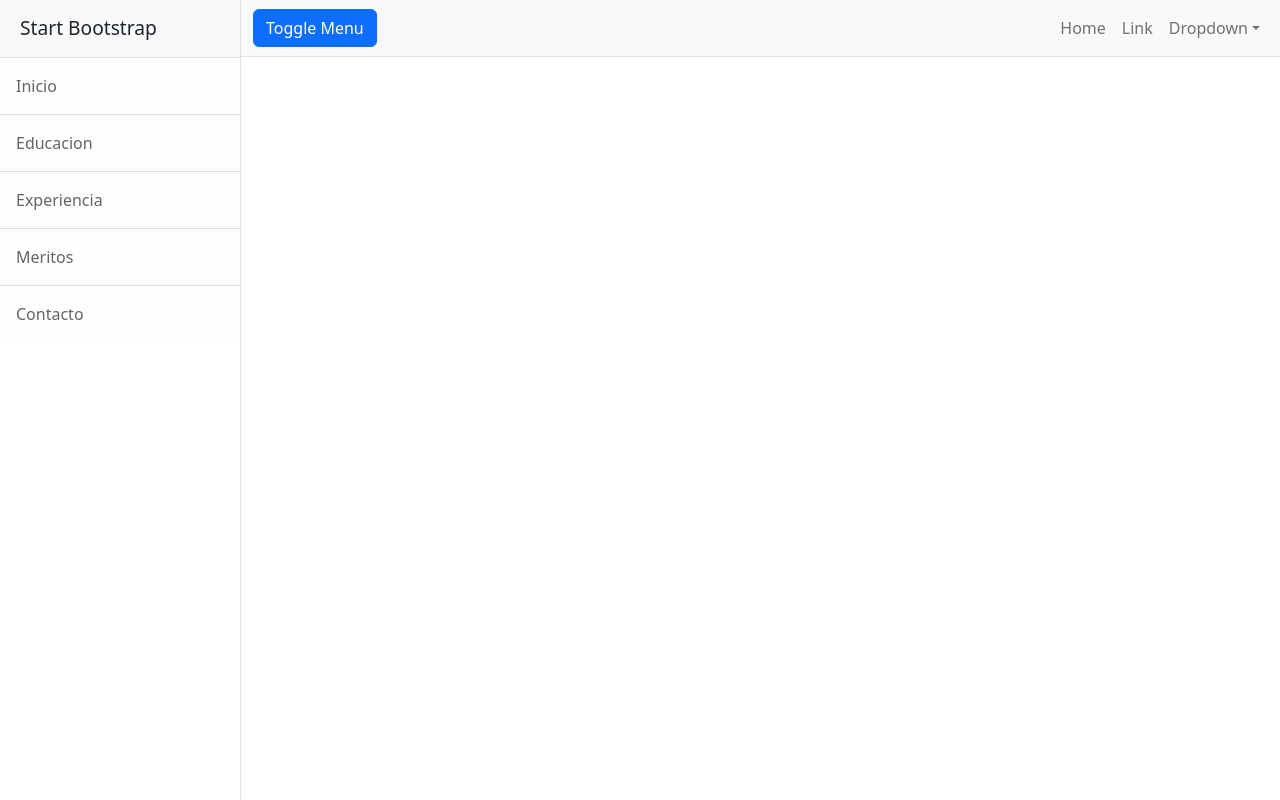
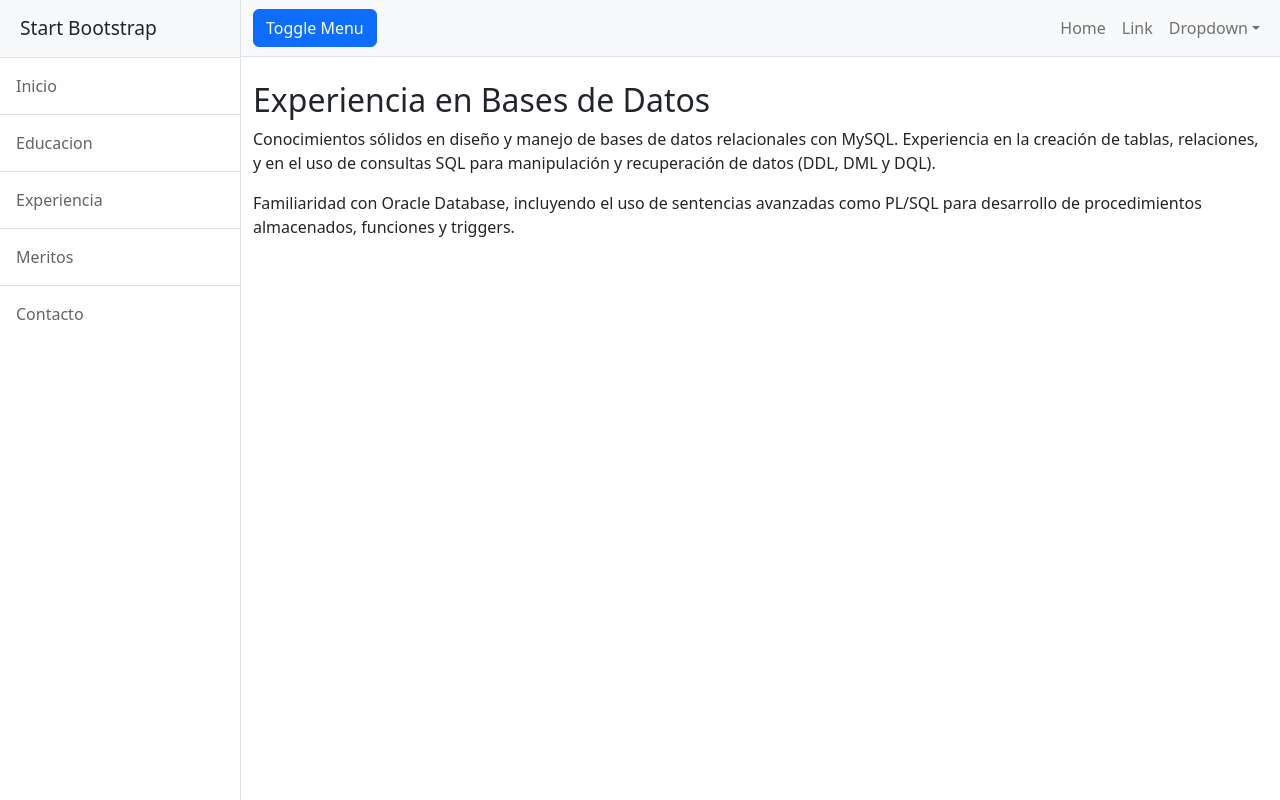
Before and after one commit to seby10/PracticaGit4A_ConstanteSebastian, a plain HTML site: page experiencia.html in a window 1280 px wide. Drawn offline with nearby package versions, Linux system fonts and the light colour scheme.

Commit message:
Se agrego la experiencia de base de datos

```diff
--- a/experiencia.html
+++ b/experiencia.html
@@ -1,5 +1,6 @@
 <!DOCTYPE html>
 <html lang="en">
+
 <head>
     <meta charset="utf-8" />
     <meta name="viewport" content="width=device-width, initial-scale=1, shrink-to-fit=no" />
@@ -11,6 +12,7 @@
     <!-- Core theme CSS (includes Bootstrap)-->
     <link href="css/styles.css" rel="stylesheet" />
 </head>
+
 <body>
     <div class="d-flex" id="wrapper">
         <!-- Sidebar-->
@@ -30,13 +32,17 @@
             <nav class="navbar navbar-expand-lg navbar-light bg-light border-bottom">
                 <div class="container-fluid">
                     <button class="btn btn-primary" id="sidebarToggle">Toggle Menu</button>
-                        <button class="navbar-toggler" type="button" data-bs-toggle="collapse" data-bs-target="#navbarSupportedContent" aria-controls="navbarSupportedContent" aria-expanded="false" aria-label="Toggle navigation"><span class="navbar-toggler-icon"></span></button>
+                    <button class="navbar-toggler" type="button" data-bs-toggle="collapse"
+                        data-bs-target="#navbarSupportedContent" aria-controls="navbarSupportedContent"
+                        aria-expanded="false" aria-label="Toggle navigation"><span
+                            class="navbar-toggler-icon"></span></button>
                     <div class="collapse navbar-collapse" id="navbarSupportedContent">
                         <ul class="navbar-nav ms-auto mt-2 mt-lg-0">
                             <li class="nav-item active"><a class="nav-link" href="#!">Home</a></li>
                             <li class="nav-item"><a class="nav-link" href="#!">Link</a></li>
                             <li class="nav-item dropdown">
-                                    <a class="nav-link dropdown-toggle" id="navbarDropdown" href="#" role="button" data-bs-toggle="dropdown" aria-haspopup="true" aria-expanded="false">Dropdown</a>
+                                <a class="nav-link dropdown-toggle" id="navbarDropdown" href="#" role="button"
+                                    data-bs-toggle="dropdown" aria-haspopup="true" aria-expanded="false">Dropdown</a>
                                 <div class="dropdown-menu dropdown-menu-end" aria-labelledby="navbarDropdown">
                                     <a class="dropdown-item" href="#!">Action</a>
                                     <a class="dropdown-item" href="#!">Another action</a>
@@ -50,6 +56,15 @@
             </nav>
             <!-- Page content-->
             <div class="container-fluid">
+                <section class="mt-4">
+                    <h2>Experiencia en Bases de Datos</h2>
+                    <p>Conocimientos sólidos en diseño y manejo de bases de datos relacionales con MySQL. Experiencia en
+                        la creación de tablas,
+                        relaciones, y en el uso de consultas SQL para manipulación y recuperación de datos (DDL, DML y
+                        DQL).</p>
+                    <p>Familiaridad con Oracle Database, incluyendo el uso de sentencias avanzadas como PL/SQL
+                        para desarrollo de procedimientos almacenados, funciones y triggers.</p>
+                </section>
 
             </div>
         </div>
@@ -59,4 +74,5 @@
     <!-- Core theme JS-->
     <script src="js/scripts.js"></script>
 </body>
+
 </html>
```
Lines whose indentation alone changed are shown as unchanged.
